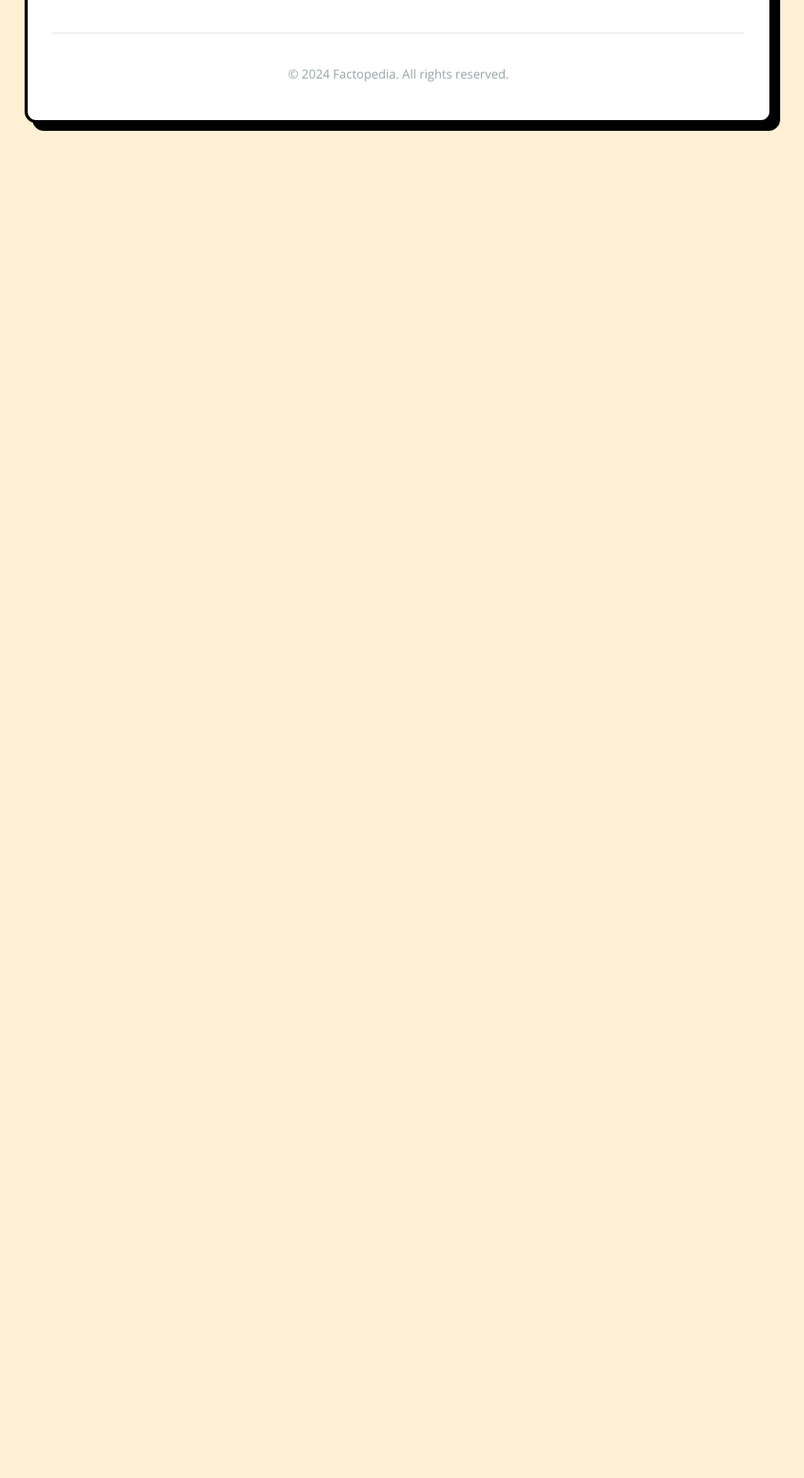
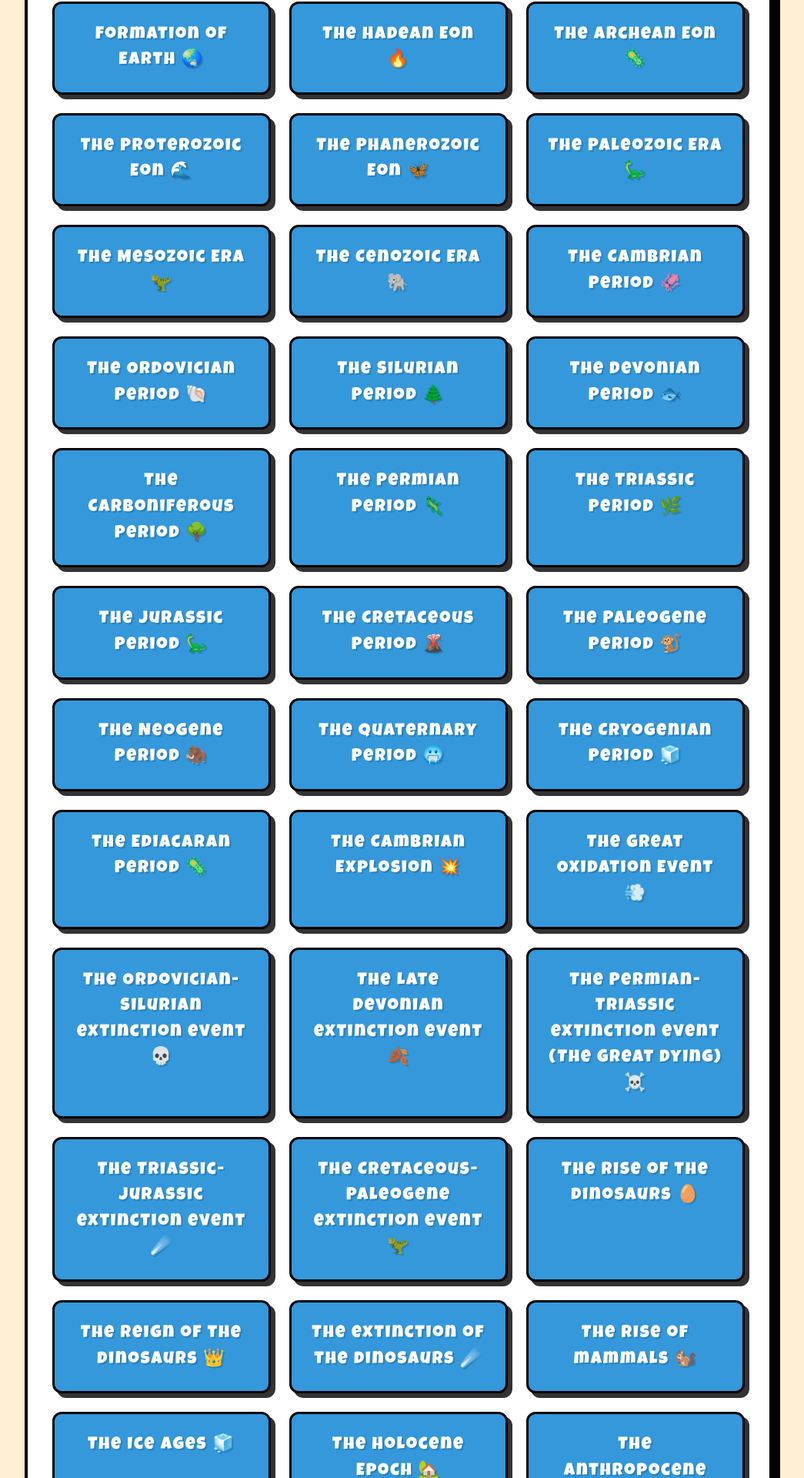
Before and after one commit to devmalu15/factopedia-frontend, a React (Vite) app: page / in a window 1280 px wide. Shown: the part 1612-3532 px from the top of the page at 77% size, without its empty margins (122-1167 px from the left). Before the commit the page ends 1804 px from the top, so only its background shows below. Built offline with nearby package versions, Linux system fonts and the light colour scheme.

Commit message:
[Dev Malu].Add new Categories

```diff
--- a/src/CategoryList.jsx
+++ b/src/CategoryList.jsx
@@ -30,7 +30,107 @@ const categories = [
   'Everyday Life ☕',
   'The Internet 🌐',
   'Mythology 🐉',
-  'Architecture 🏗️'
+  'Architecture 🏗️',
+  'Formation of Earth 🌏',
+  'The Hadean Eon 🔥',
+  'The Archean Eon 🦠',
+  'The Proterozoic Eon 🌊',
+  'The Phanerozoic Eon 🦋',
+  'The Paleozoic Era 🦕',
+  'The Mesozoic Era 🦖',
+  'The Cenozoic Era 🐘',
+  'The Cambrian Period 🦑',
+  'The Ordovician Period 🐚',
+  'The Silurian Period 🌲',
+  'The Devonian Period 🐟',
+  'The Carboniferous Period 🌳',
+  'The Permian Period 🦎',
+  'The Triassic Period 🌿',
+  'The Jurassic Period 🦕',
+  'The Cretaceous Period 🌋',
+  'The Paleogene Period 🐒',
+  'The Neogene Period 🦣',
+  'The Quaternary Period 🥶',
+  'The Cryogenian Period 🧊',
+  'The Ediacaran Period 🦠',
+  'The Cambrian Explosion 💥',
+  'The Great Oxidation Event 💨',
+  'The Ordovician-Silurian extinction event 💀',
+  'The Late Devonian extinction event 🍂',
+  'The Permian-Triassic extinction event (The Great Dying) ☠️',
+  'The Triassic-Jurassic extinction event ☄️',
+  'The Cretaceous-Paleogene extinction event 🦖',
+  'The rise of the dinosaurs 🥚',
+  'The reign of the dinosaurs 👑',
+  'The extinction of the dinosaurs ☄️',
+  'The rise of mammals 🐿️',
+  'The Ice Ages 🧊',
+  'The Holocene Epoch 🏡',
+  'The Anthropocene Epoch 🏭',
+  'The evolution of Homo sapiens 🚶',
+  'The Stone Age 🗿',
+  'The Paleolithic Era 🦴',
+  'The Mesolithic Era 🎣',
+  'The Neolithic Era 🌾',
+  'The invention of agriculture 👩‍🌾',
+  'The Bronze Age 🥉',
+  'The Iron Age ⚙️',
+  'The rise of ancient civilizations 🏛️',
+  'The rise of ancient Egypt ⚱️',
+  'The rise of ancient Mesopotamia 📜',
+  'The rise of the Indus Valley Civilization 🦚',
+  'The rise of ancient China 🐉',
+  'The rise of ancient Greece 🏛️',
+  'The rise of the Roman Republic 🛡️',
+  'The rise of the Roman Empire 👑',
+  'The Hellenistic period 🎨',
+  'The Byzantine period ✨',
+  'The Islamic Golden Age 🕌',
+  'The Middle Ages ⚔️',
+  'The Renaissance 🎨',
+  'The Age of Discovery ⛵',
+  'The Protestant Reformation ✝️',
+  'The Scientific Revolution 🔭',
+  'The Enlightenment 💡',
+  'The Industrial Revolution 🏭',
+  'The American Revolution 🗽',
+  'The French Revolution 🥖',
+  'The Napoleonic Wars 🎩',
+  'The Victorian Era 🕰️',
+  'The Belle Époque 💃',
+  'The First World War 🪖',
+  'The Roaring Twenties 🎷',
+  'The Great Depression 📉',
+  'The Second World War 💣',
+  'The Cold War 🥶',
+  'The Space Race 🚀',
+  'The Digital Revolution 💻',
+  'The Information Age 💡',
+  'The Internet Era 🌐',
+  'The rise of globalization 🌍',
+  'The rise of social media 📱',
+  'The rise of artificial intelligence 🤖',
+  'The invention of the telegraph 📟',
+  'The invention of the telephone 📞',
+  'The invention of the radio 📻',
+  'The invention of television 📺',
+  'The invention of the computer 🖥️',
+  'The invention of the internet 🕸️',
+  'The invention of the smartphone 📱',
+  'The invention of GPS 🗺️',
+  'The invention of Wi-Fi 📶',
+  'The invention of Bluetooth 🔊',
+  'The invention of the light bulb 💡',
+  'The invention of the automobile 🚗',
+  'The invention of the airplane ✈️',
+  'The invention of the vaccine 💉',
+  'The invention of penicillin 💊',
+  'The invention of the printing press 🖨️',
+  'The invention of the steam engine 🚂',
+  'The invention of the internal combustion engine 🚗',
+  'The invention of the jet engine 🚀',
+  'The invention of the atomic bomb ⚛️',
+  'The invention of the transistor 🎛️'
 ];
 
 const CategoryList = ({ onSelectCategory }) => {
```
